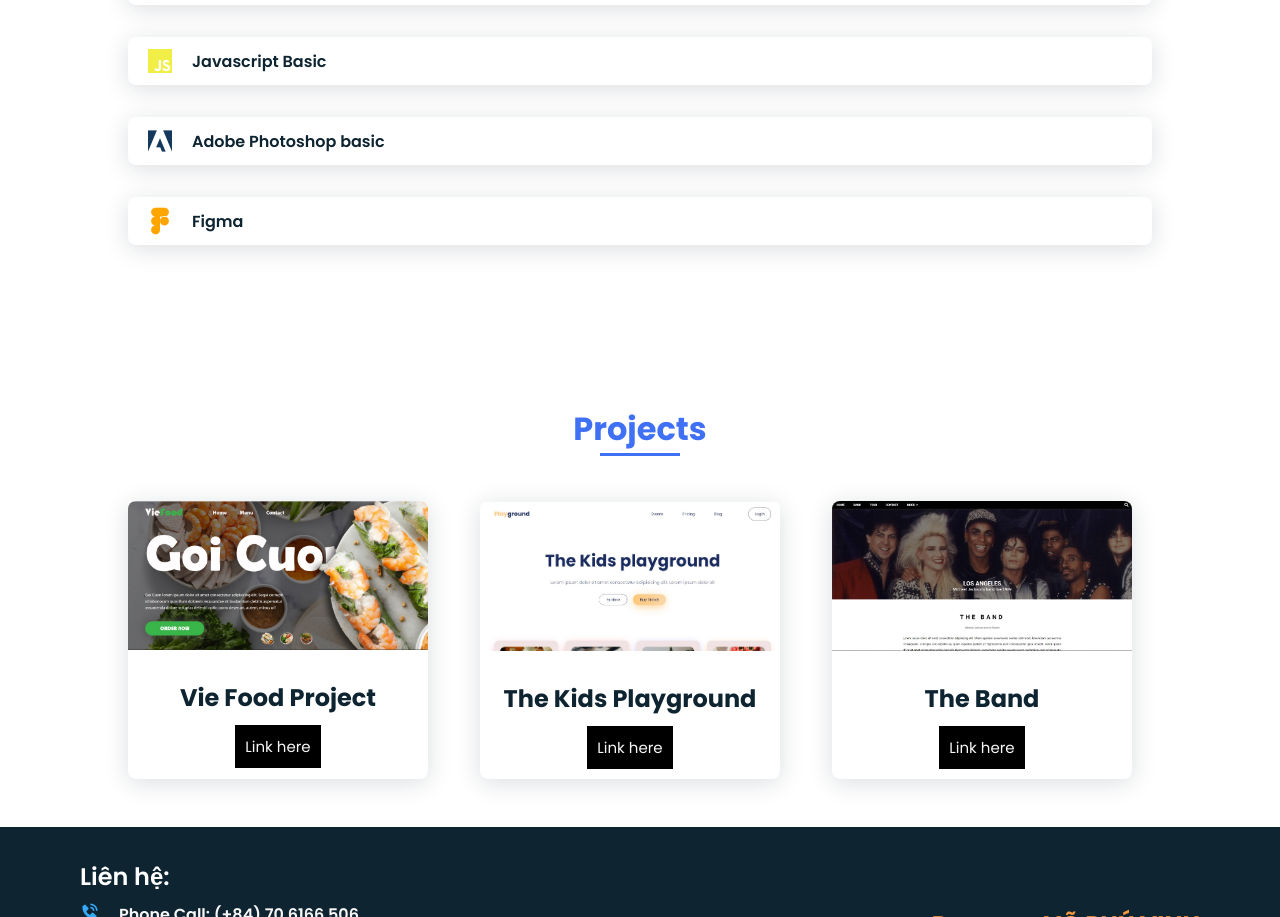
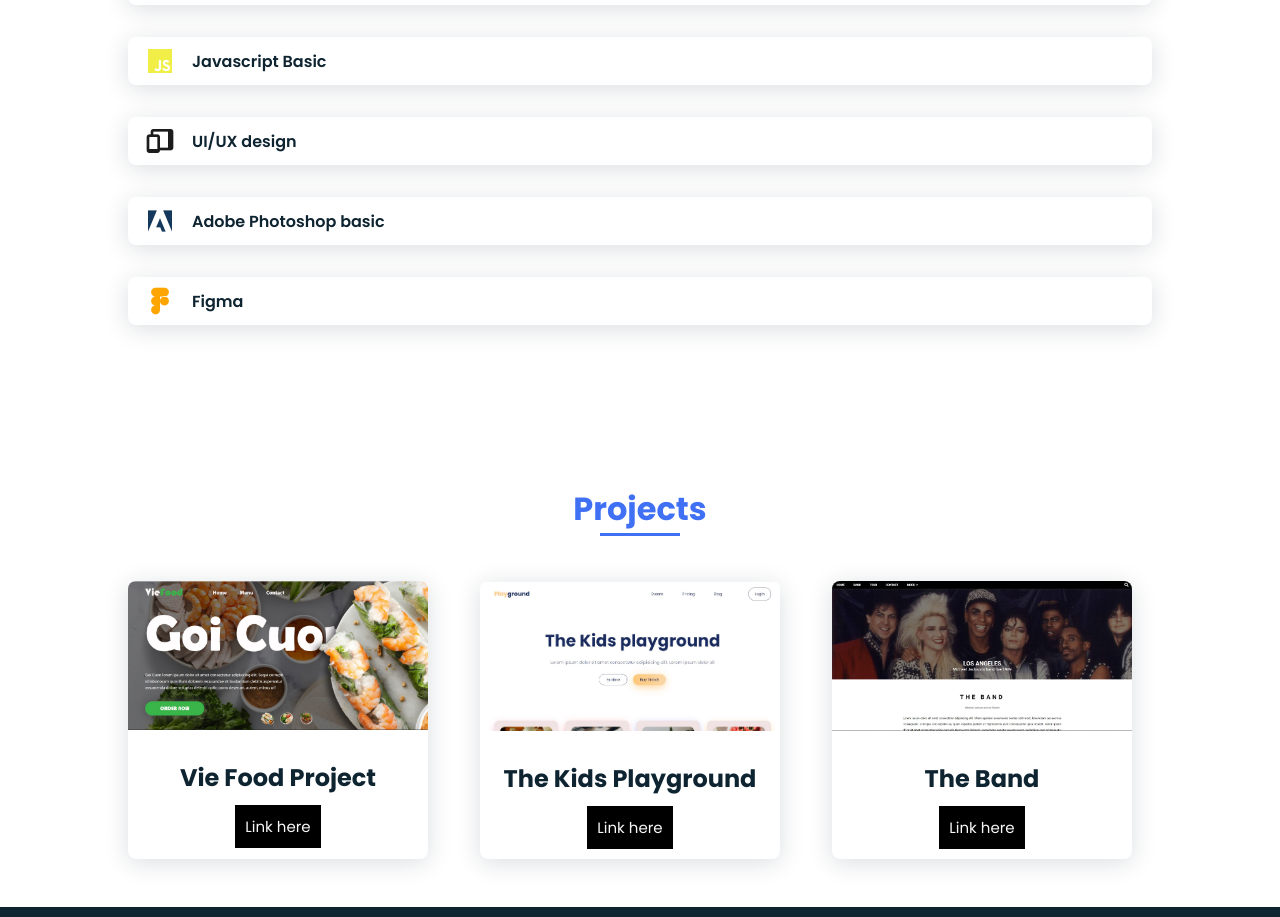
Before and after one commit to Vinhvp/phuvinhCV, a plain HTML site: page index.html in a window 1280 px wide. Shown: the part 1918-2835 px from the top of the page. Drawn offline with nearby package versions, Linux system fonts and the light colour scheme.

Commit message:
update code 2nd

```diff
--- a/index.html
+++ b/index.html
@@ -120,7 +120,13 @@
                     </div>
 
                 </div>
+                <div class="skills__data">
+                    <div class="skills__names">
+                        <i class='bx bxs-devices skills__icon'  style="color: rgb(28, 28, 29)"></i>
+                        <span class="skills__names">UI/UX design</span>
+                    </div>
 
+                </div>
                 <div class="skills__data">
                     <div class="skills__names">
                         <i class='bx bxl-adobe skills__icon'  style="color: rgb(20, 57, 92)"></i>
```
